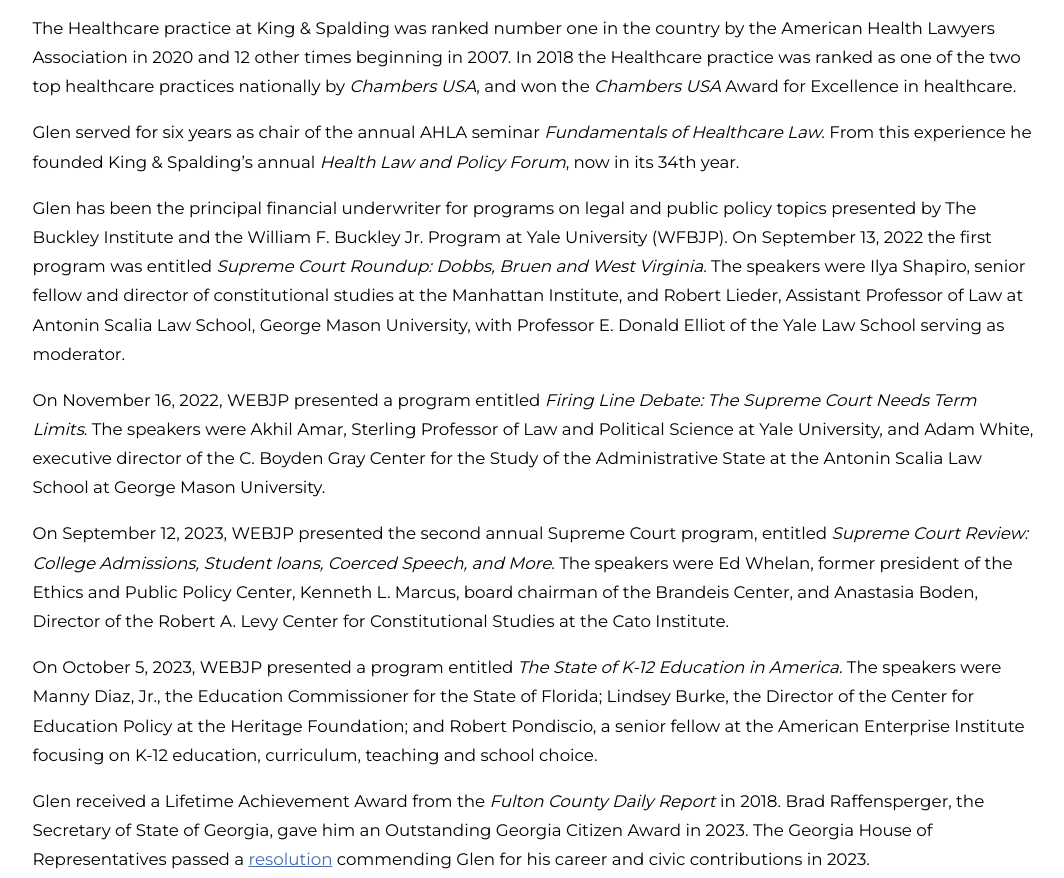
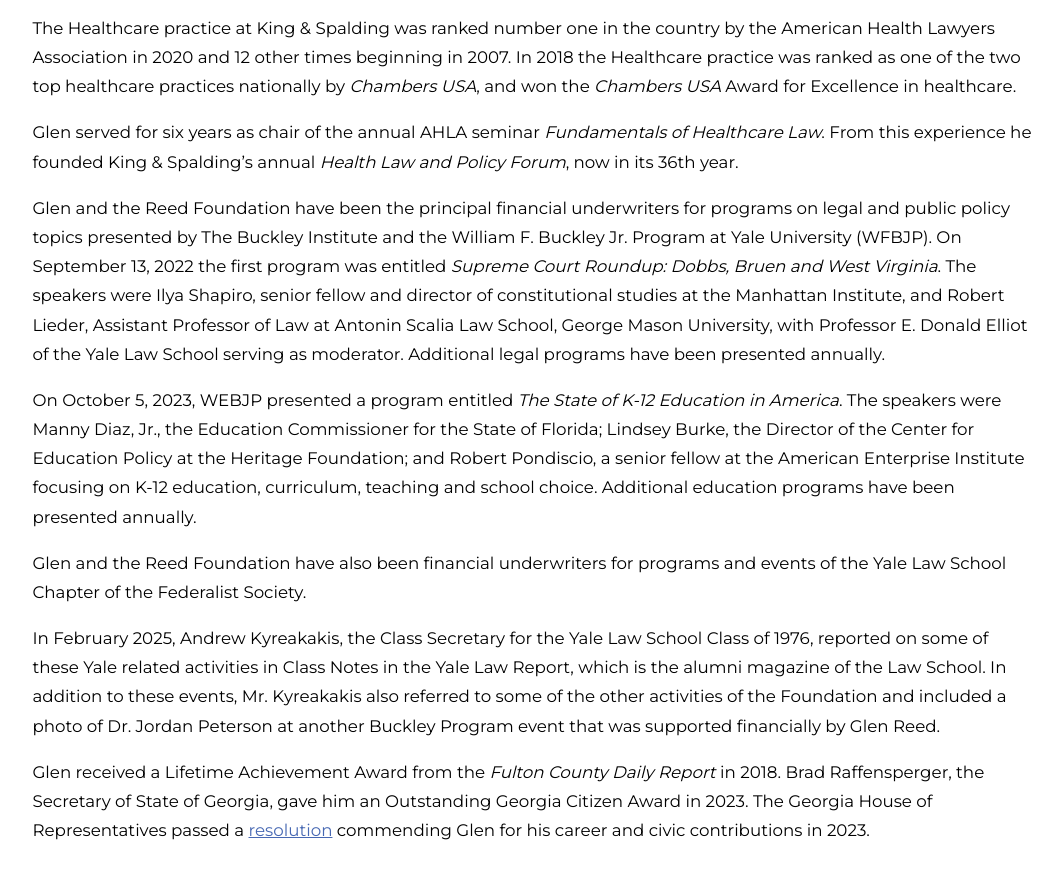
Before and after one commit to glenreed/glenreed.github.io, a website built with Parcel: page src/index.html in a window 1280 px wide. Shown: the part 1702-2580 px from the top of the page, without its empty margins (106-1170 px from the left). Built offline with nearby package versions, Linux system fonts and the light colour scheme.

Commit message:
Update bio 2025

```diff
--- a/src/index.html
+++ b/src/index.html
@@ -34,7 +34,7 @@
     <div class="bio">
         <h2 class="assistive-text">Biography</h2>
         <p class="big">Glen Reed is a former partner of
-            <a href="https://www.kslaw.com/">King & Spalding</a>, the 28<sup>th</sup> largest law firm in the world with offices in 22 major cities. He served as a founding board member and a board chair of MedShare International, which provides healthcare equipment and recovered supplies to under-resourced healthcare providers internationally. More recently, he served as a member of the Board of Directors and Executive Committee of
+            <a href="https://www.kslaw.com/">King & Spalding</a>, the 25<sup>th</sup> largest law firm in the world with offices in 23 major cities. He served as a founding board member and a board chair of MedShare International, which provides healthcare equipment and recovered supplies to under-resourced healthcare providers internationally. More recently, he served as a member of the Board of Directors and Executive Committee of
             <a href="https://www.map.org/">MAP International</a>, an international health charity focused on improving the availability of essential medicines to international communities that lack reasonable access. Glen has served on the Dean’s Council of the
             <a href="https://www.sph.emory.edu/">Rollins School of Public Health at Emory University</a> for over twenty-five years.
         </p>
@@ -44,7 +44,8 @@
             <a href="https://wellsbringhope.org/">Wells Bring Hope</a>/<a href="https://www.worldvision.org/">World Vision</a>, The Rollins School of Public Health/Emory University,
             <a href="https://www.heifer.org/">Heifer International</a>,
             <a href="http://www.conscienceinternational.org/">Conscience International</a>,
-            <a href="https://www.partnersforcare.org/">Partners for Care</a> and
+            <a href="https://www.partnersforcare.org/">Partners for Care</a>,
+            <a href="https://www.americares.org/">Americares</a> and
             <a href="https://sdnrlf.com/">Sudan Relief Fund</a>. The Foundation has made microfinance investments with CARE Social Ventures and KIVA.org. The Foundation’s other trustees are Edith J. Reed, Adam C. Reed, and Alec B. Reed, and its donations selection committee includes Shonda R. Smith and Carly A. Drummond.</p>
         <p>Glen also participated in several other civic and professional organizations, having served as a board chair of
             <a href="https://vnhs.org/">Visiting Nurse Health System</a> and of the Atlanta Alliance on Developmental Disabilities.</p>
@@ -63,14 +64,12 @@
             <i>Chambers USA</i> Award for Excellence in healthcare.</p>
         <p>Glen served for six years as chair of the annual AHLA seminar
             <i>Fundamentals of Healthcare Law</i>. From this experience he founded King & Spalding’s annual
-            <i>Health Law and Policy Forum</i>, now in its 34th year.</p>
-        <p>Glen has been the principal financial underwriter for programs on legal and public policy topics presented by The Buckley Institute and the William F. Buckley Jr. Program at Yale University (WFBJP). On September 13, 2022 the first program was entitled <i>Supreme Court Roundup: Dobbs, Bruen and West Virginia</i>. The speakers were Ilya Shapiro, senior fellow and director of constitutional studies at the Manhattan Institute, and Robert Lieder, Assistant Professor of Law at Antonin Scalia Law School, George Mason University, with Professor E. Donald Elliot of the Yale Law School serving as moderator.</p>
-        <p>On November 16, 2022, WEBJP presented a program entitled
-            <i>Firing Line Debate: The Supreme Court Needs Term Limits</i>. The speakers were Akhil Amar, Sterling Professor of Law and Political Science at Yale University, and Adam White, executive director of the C. Boyden Gray Center for the Study of the Administrative State at the Antonin Scalia Law School at George Mason University.</p>
-        <p>On September 12, 2023, WEBJP presented the second annual Supreme Court program, entitled
-            <i>Supreme Court Review: College Admissions, Student loans, Coerced Speech, and More</i>. The speakers were Ed Whelan, former president of the Ethics and Public Policy Center, Kenneth L. Marcus, board chairman of the Brandeis Center, and Anastasia Boden, Director of the Robert A. Levy Center for Constitutional Studies at the Cato Institute.</p>
+            <i>Health Law and Policy Forum</i>, now in its 36th year.</p>
+        <p>Glen and the Reed Foundation have been the principal financial underwriters for programs on legal and public policy topics presented by The Buckley Institute and the William F. Buckley Jr. Program at Yale University (WFBJP). On September 13, 2022 the first program was entitled <i>Supreme Court Roundup: Dobbs, Bruen and West Virginia</i>. The speakers were Ilya Shapiro, senior fellow and director of constitutional studies at the Manhattan Institute, and Robert Lieder, Assistant Professor of Law at Antonin Scalia Law School, George Mason University, with Professor E. Donald Elliot of the Yale Law School serving as moderator. Additional legal programs have been presented annually.</p>
         <p>On October 5, 2023, WEBJP presented a program entitled
-            <i>The State of K-12 Education in America</i>. The speakers were Manny Diaz, Jr., the Education Commissioner for the State of Florida; Lindsey Burke, the Director of the Center for Education Policy at the Heritage Foundation; and Robert Pondiscio, a senior fellow at the American Enterprise Institute focusing on K-12 education, curriculum, teaching and school choice.</p>
+            <i>The State of K-12 Education in America</i>. The speakers were Manny Diaz, Jr., the Education Commissioner for the State of Florida; Lindsey Burke, the Director of the Center for Education Policy at the Heritage Foundation; and Robert Pondiscio, a senior fellow at the American Enterprise Institute focusing on K-12 education, curriculum, teaching and school choice. Additional education programs have been presented annually.</p>
+        <p>Glen and the Reed Foundation have also been financial underwriters for programs and events of the Yale Law School Chapter of the Federalist Society.</p>
+        <p>In February 2025, Andrew Kyreakakis, the Class Secretary for the Yale Law School Class of 1976, reported on some of these Yale related activities in Class Notes in the Yale Law Report, which is the alumni magazine of the Law School.  In addition to these events, Mr. Kyreakakis also referred to some of the other activities of the Foundation and included a photo of Dr. Jordan Peterson at another Buckley Program event that was supported financially by Glen Reed.</p>
         <p>Glen received a Lifetime Achievement Award from the
             <i>Fulton County Daily Report</i> in 2018. Brad Raffensperger, the Secretary of State of Georgia, gave him an Outstanding Georgia Citizen Award in 2023. The Georgia House of Representatives passed a
             <a href="https://www.legis.ga.gov/legislation/65416">resolution</a> commending Glen for his career and civic contributions in 2023.</p>
@@ -108,7 +107,7 @@
         </ul>
     </div>
     <div class="as-of">
-        <p>[Information as of December 2023]</p>
+        <p>[Information as of December 2025]</p>
     </div>
 </div>
 </body>
```
Also changed, not shown: docs/index.html (+1 -1 lines).
